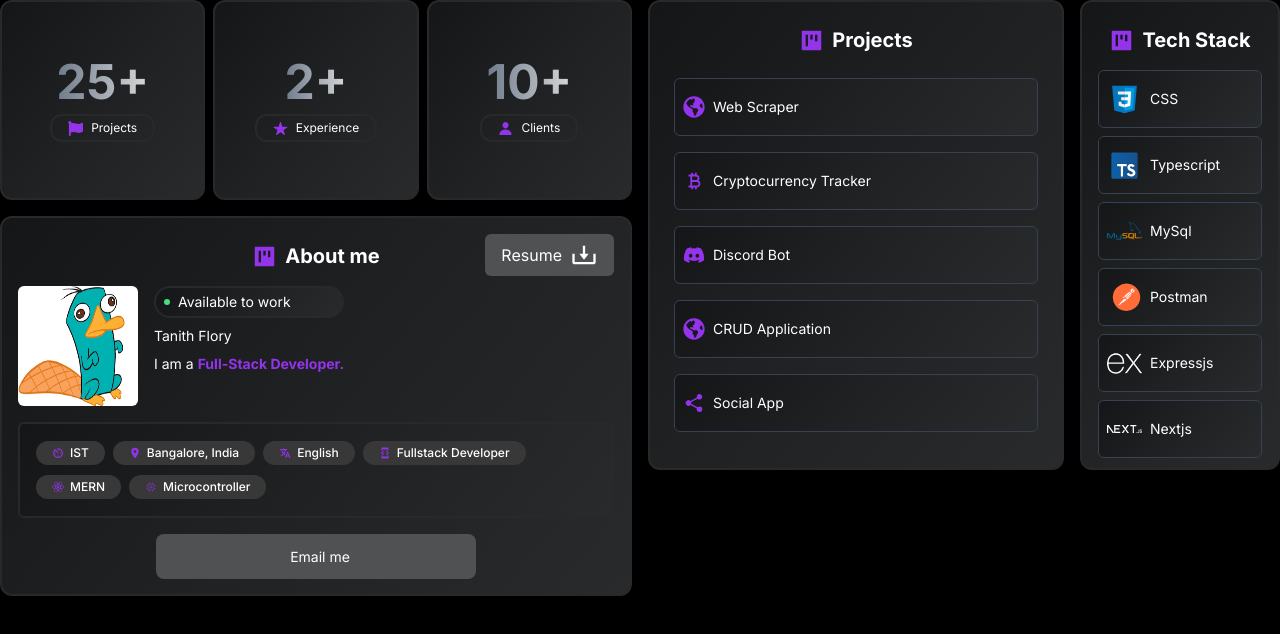
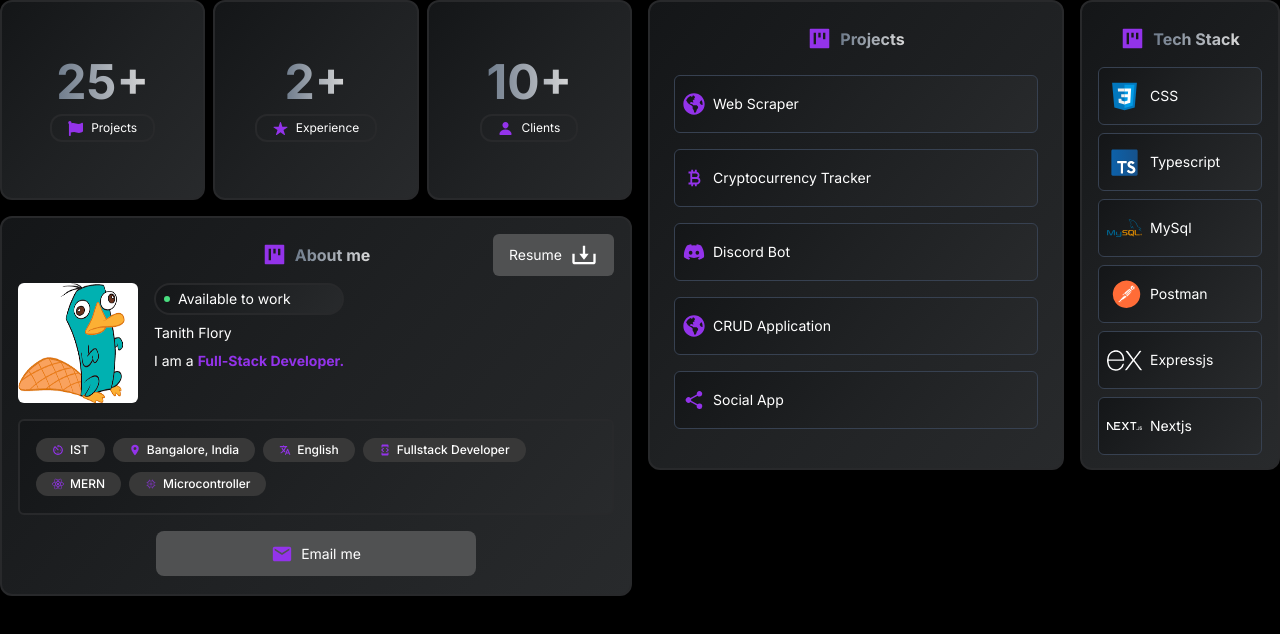
Before and after one commit to TanithFlory/personal-website, a Next.js app: page / in a window 1280 px wide. Shown: the top 634 px of the page. Built offline with nearby package versions, Linux system fonts and the light colour scheme.

Commit message:
Add: email animation, css update: font sizes

```diff
--- a/app/components/PersonalDetails/ResumeDownload.tsx
+++ b/app/components/PersonalDetails/ResumeDownload.tsx
@@ -14,7 +14,7 @@ export default function ResumeDownload() {
       onMouseEnter={setAnimation}
       onMouseLeave={setAnimation}
     >
-      <div>Resume</div>
+      <div className="text-sm">Resume</div>
       <div>
         <Download animate={animate} />
       </div>
--- a/app/constants/images.tsx
+++ b/app/constants/images.tsx
@@ -37,6 +37,7 @@ import { IoLanguage } from "react-icons/io5";
 import { IoLocationSharp } from "react-icons/io5";
 import { IoMdTimer } from "react-icons/io";
 import { FaReact } from "react-icons/fa";
+import { MdEmail } from "react-icons/md";
 
 const styles = "fill-primary h-[15px] w-[15px]";
 const cardStyles = "fill-primary h-[22px] w-[22px]";
@@ -57,6 +58,7 @@ const images: Record<string, JSX.Element | string> = {
   Location: <IoLocationSharp className={tagStyles} />,
   Developer: <MdDeveloperMode className={tagStyles} />,
   MERN: <FaReact className={tagStyles} />,
+  Email: <MdEmail className={cardStyles} />,
   HTML,
   CSS,
   TailwindCSS,
--- a/app/globals.css
+++ b/app/globals.css
@@ -11,7 +11,7 @@
   --secondary-border: rgb(71 71 71 / var(--tw-border-quality));
   --bright-border: #374151;
   --white-color: white;
-  --hover-color: #581C87;
+  --hover-color: #581c87;
 }
 body {
   margin: 0;
@@ -44,3 +44,26 @@ body {
 .downloadAnimation {
   animation: bounce 1.2s ease-in-out infinite;
 }
+
+.tiltAnimation {
+  animation: tilt-animation 2s ease-in-out infinite;
+}
+
+@keyframes tilt-animation {
+  30% {
+    transform: scale(1.05);
+  }
+  40%,
+  60% {
+    transform: rotate(-20deg) scale(1.05);
+  }
+  50% {
+    transform: rotate(20deg) scale(1.05);
+  }
+  70% {
+    transform: rotate(0deg) scale(1.05);
+  }
+  100% {
+    transform: scale(1);
+  }
+}
--- a/app/utils/PrimaryButton.tsx
+++ b/app/utils/PrimaryButton.tsx
@@ -1,5 +1,6 @@
 "use client";
 import { motion, useAnimation } from "framer-motion";
+import { useState } from "react";
 
 interface IProps {
   text: string;
@@ -9,13 +10,16 @@ interface IProps {
 
 export default function PrimaryButton({ icon, text, maxWidth }: IProps) {
   const controls = useAnimation();
-
+  const [hover, setHover] = useState(false);
   return (
-    <motion.div
+    <motion.a
       style={{ maxWidth }}
       className="w-full mx-auto bg-[#505152] h-[45px] text-white py-3 rounded-lg flex items-center justify-center mb-3 relative overflow-hidden cursor-pointer"
       onHoverStart={() => controls.start({ scaleX: 1 })}
       onHoverEnd={() => controls.start({ scaleX: 0 })}
+      onMouseEnter={() => setHover(true)}
+      onMouseLeave={() => setHover(false)}
+      href="mailto:tanithflory6660@gmail.com"
     >
       <motion.div
         className="absolute inset-0 bg-[#3A3B3C] h-[45px]"
@@ -24,9 +28,9 @@ export default function PrimaryButton({ icon, text, maxWidth }: IProps) {
         transition={{ duration: 0.5, ease: "easeInOut" }}
       ></motion.div>
       <div className="flex items-center gap-2 relative z-10 text-sm">
-        <div>{icon}</div>
+        <div className={`${hover ? "tiltAnimation origin-center" : ""}`}>{icon}</div>
         <div>{text}</div>
       </div>
-    </motion.div>
+    </motion.a>
   );
 }
--- a/app/utils/Title.tsx
+++ b/app/utils/Title.tsx
@@ -9,7 +9,7 @@ export default function Title({
     <div className="mt-6">
       <div className="text-md flex items-center gap-2 justify-center">
         <div className="">{icon}</div>
-        <span className="text-xl font-bold">{title}</span>
+        <span className="gradient-text font-bold">{title}</span>
       </div>
     </div>
   );
```
